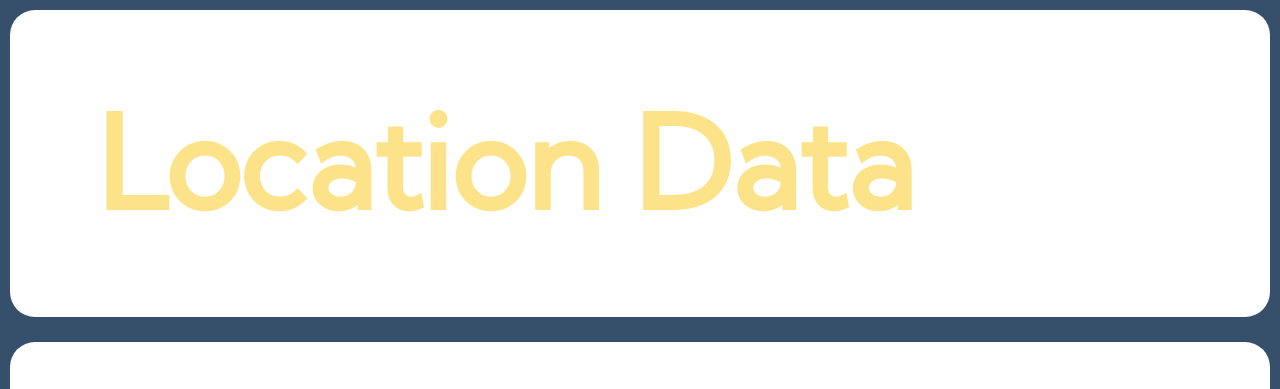
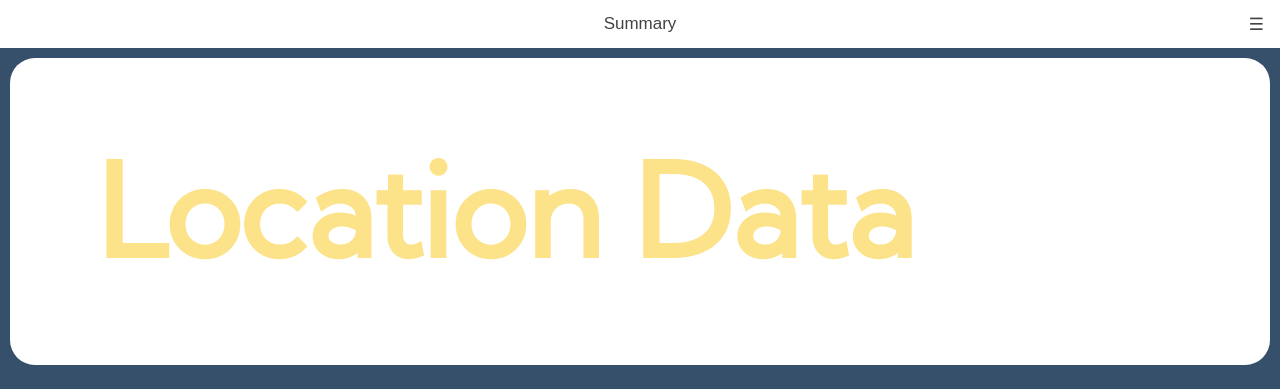
Before and after one commit to code4ny/NYSecure, a Flask app: page /summary in a window 1280 px wide. Shown: the top 389 px of the page. Run offline with Flask 2, Linux system fonts and the light colour scheme; the visitor is signed in with stand-in values (Sample User, id 1); some libraries are stand-ins or nearby versions.

Commit message:
Improving UI

```diff
--- a/app/templates/index.html
+++ b/app/templates/index.html
@@ -20,6 +20,7 @@
 
   <body>
     <h1>Login</h1>
+    <p style="font-size: min(5vw, 24px);">Please sign in with your NYJC account to report your location.</p>
     <a class="button" href="/login">
       <img
         src="/static/google_login_normal.png"
--- a/app/templates/location_reporting.html
+++ b/app/templates/location_reporting.html
@@ -84,6 +84,7 @@
         Hello, you are not logged in. Please <a href="/">login</a> to view the
         reporting page.
       </p>
+      <br />
       <p>{{ last_submitted_message }}</p>
     </div>
     {% endif %}
--- a/app/templates/summary.html
+++ b/app/templates/summary.html
@@ -36,6 +36,22 @@
     <title>NYSecure</title>
   </head>
   <body>
+    <!-- Top Navigation Menu -->
+    <div class="topnav">
+      <a href="/summary" class="active">Summary</a>
+      <!-- navigation links to other pages (hidden, till click) -->
+      <div id="myLinks">
+        {% if current_user.is_authenticated %}
+        <a href="/logout">Log out</a>
+        {% else %}
+        <a href="/">Login</a>
+        {% endif %} {% if current_user.type == 'staff' %}
+        <a href="/summary">Summary</a>
+        {% endif %}
+      </div>
+      <!-- Bar icon  -->
+      <a href="javascript:void(0);" class="icon" onclick="toggleMenu()">☰</a>
+    </div>
     <div class="header">
       <h1>Location Data</h1>
     </div>
--- a/app/views.py
+++ b/app/views.py
@@ -84,4 +84,4 @@ def summary():
     """
     Show the blocks and number of students.
     """
-    return render_template("summary.html")
+    return render_template("summary.html", current_user=current_user)
```
